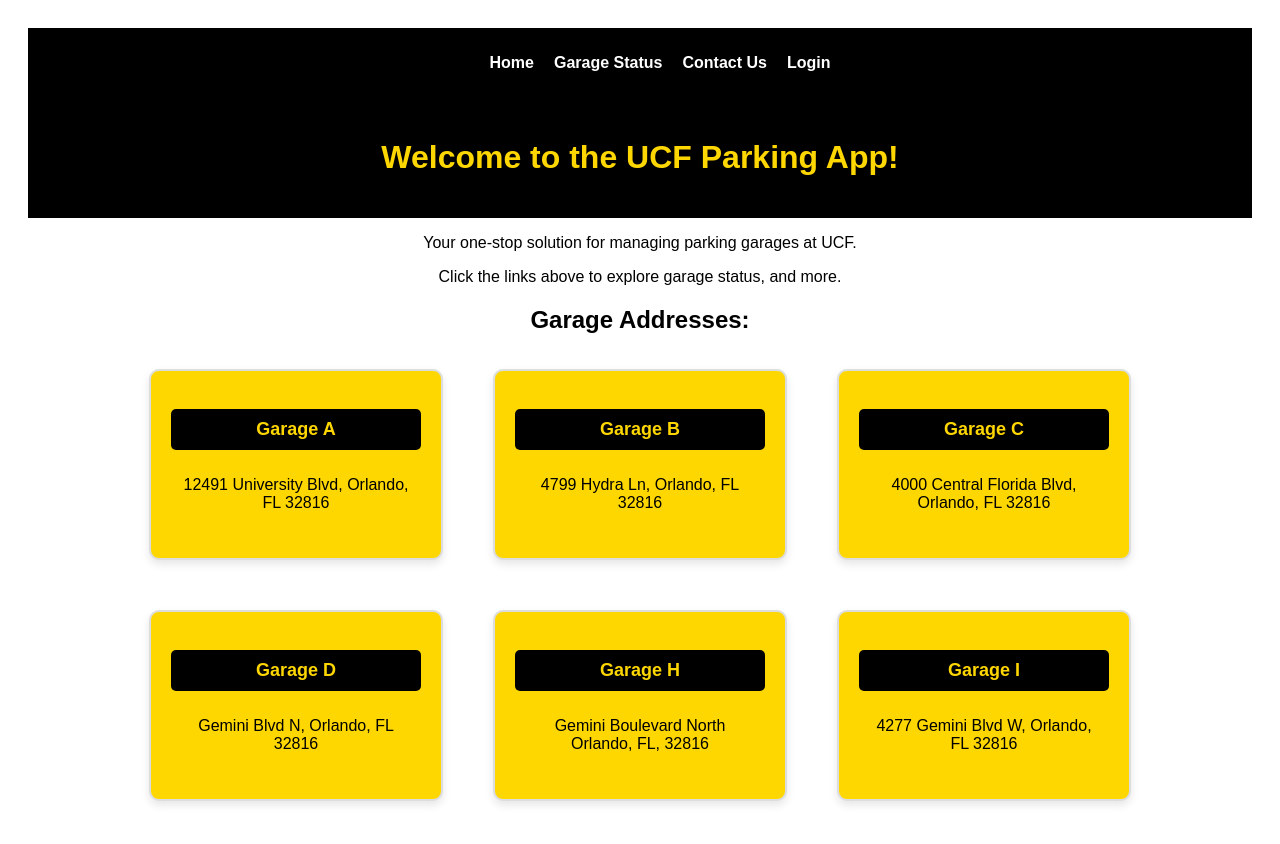
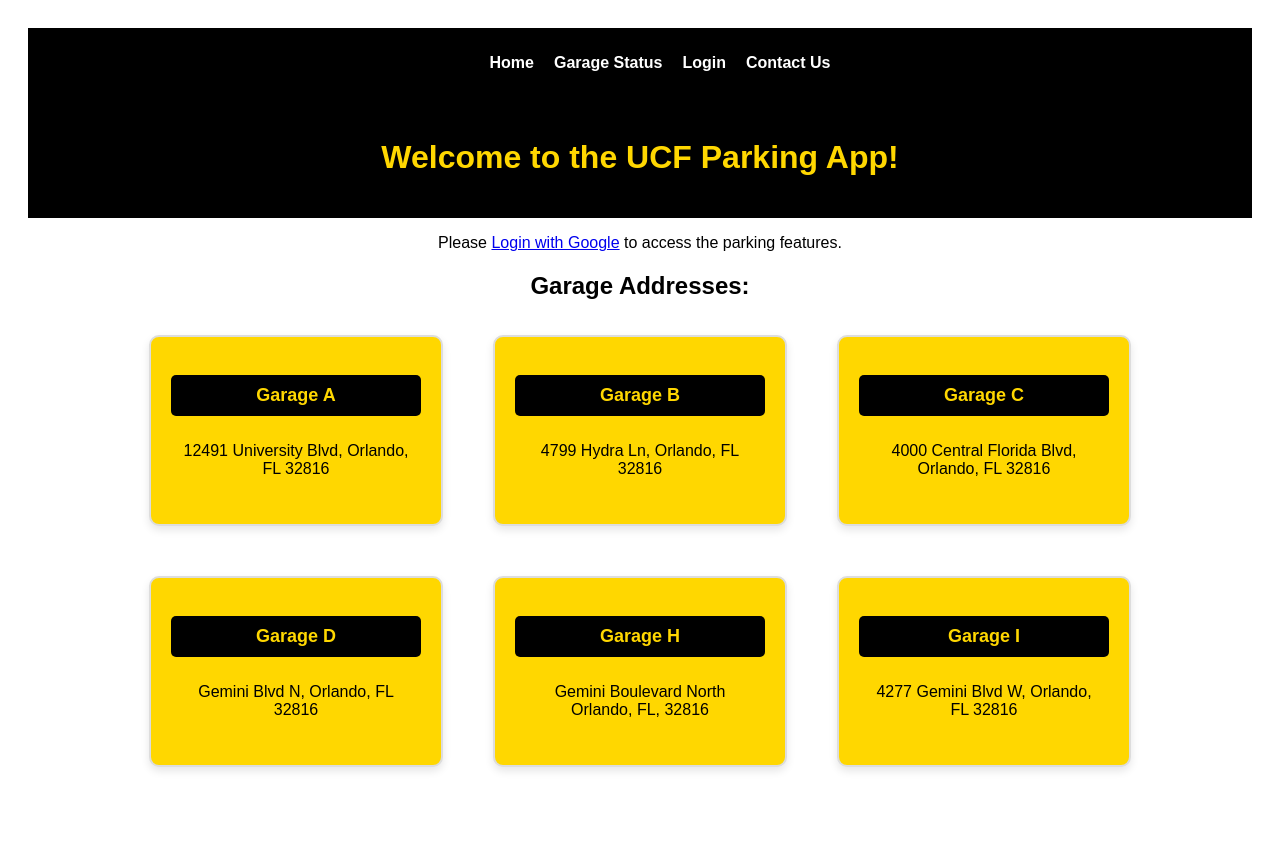
Before and after one commit to planktoncorpse/WebDev, a React (Create React App) app in the folder test server/client/: page / in a window 1280 px wide. After the commit the page ends 810 px from the top, so only its background shows below. Built offline with nearby package versions, Linux system fonts and the light colour scheme; no server answers.

Commit message:
modified:   test server/client/src/App.js 	modified:   test server/client/src/components/HomePage.js 	modified:   test server/client/src/components/LoginPage.js 	modified:   test server/server/server.js

```diff
--- a/test server/client/src/App.js
+++ b/test server/client/src/App.js
@@ -18,8 +18,8 @@
             <ul>
               <li><Link to="/">Home</Link></li>
               <li><Link to="/garage-status">Garage Status</Link></li>
+              <li><Link to="/login">Login</Link></li>
               <li><Link to="/contact-us">Contact Us</Link></li>
-              <li><Link to="/login">Login</Link></li>
             </ul>
           </nav>
         </header>
@@ -28,9 +28,9 @@
           <Routes>
             <Route path="/" element={<HomePage />} />
             <Route path="/garage-status" element={<GarageStatusPage />} />
-            <Route path="/contact-us" element={<ContactUsPage />} />
             <Route path="/login" element={<LoginPage />} />
             <Route path="/profile" element={<ProfilePage />} />
+            <Route path="/contact-us" element={<ContactUsPage />} />
           </Routes>
         </main>
       </div>
--- a/test server/client/src/components/HomePage.js
+++ b/test server/client/src/components/HomePage.js
@@ -1,8 +1,24 @@
-import React from 'react';
+import React, { useState, useEffect } from 'react';
 import { Link } from 'react-router-dom';
 import '../index.css';  // Ensure this is properly imported
 
 const HomePage = () => {
+  const [isAuthenticated, setIsAuthenticated] = useState(false);
+
+  // Check if the user is logged in (via /profile route)
+  useEffect(() => {
+    fetch('/profile')
+      .then((response) => {
+        if (response.ok) {
+          setIsAuthenticated(true); // User is logged in
+        }
+      })
+      .catch((err) => {
+        console.error('Error checking authentication:', err);
+        setIsAuthenticated(false); // User is not logged in
+      });
+  }, []);
+
   const garages = [
     { name: "Garage A", address: "12491 University Blvd, Orlando, FL 32816" },
     { name: "Garage B", address: "4799 Hydra Ln, Orlando, FL 32816" },
@@ -19,8 +35,16 @@
         <h1>Welcome to the UCF Parking App!</h1>
       </div>
 
-      <p>Your one-stop solution for managing parking garages at UCF.</p>
-      <p>Click the links above to explore garage status, and more.</p>
+      {/* Conditionally render login button or content based on authentication */}
+      {isAuthenticated ? (
+        <div>
+          <p>Click the links above to explore garage status, and more.</p>
+        </div>
+      ) : (
+        <div>
+          <p>Please <a href="/auth/google">Login with Google</a> to access the parking features.</p>
+        </div>
+      )}
 
       <h2>Garage Addresses:</h2>
 
--- a/test server/client/src/components/LoginPage.js
+++ b/test server/client/src/components/LoginPage.js
@@ -6,7 +6,7 @@
       <h1>Login</h1>
       <p>Login to your account</p>
       {/* Redirect to backend for Google OAuth */}
-      <button onClick={() => window.location.href = '/auth/google'}>
+      <button onClick={() => window.location.href = 'http://localhost:5000/auth/google'}>
         Login with Google
       </button>
     </div>
```
Also changed, not shown: 1 other file (tests, documents, lock files or other folders).
